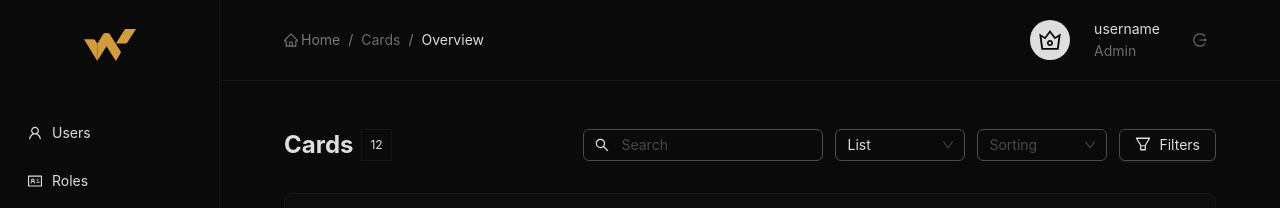
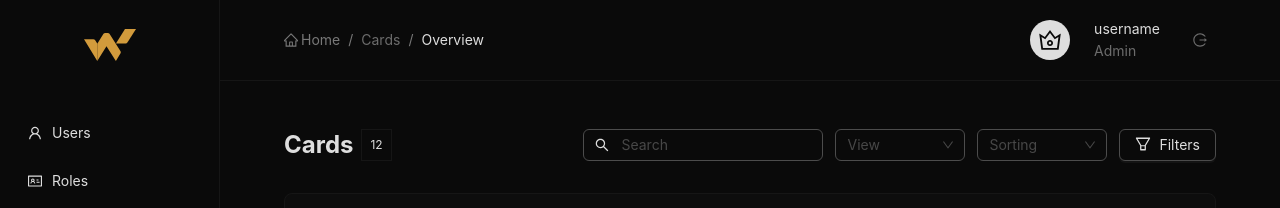
Before and after one commit to Tetiana-KET/cards-overview-list, a React (Vite) app: page /cards/overview in a window 1280 px wide. Shown: the top 208 px of the page. Built offline with nearby package versions, Linux system fonts and the light colour scheme; a web font is replaced by a local one.

Commit message:
fix: styles mismatch with layout (#2)

```diff
--- a/src/pages/CardsOverview/CardsOverview.tsx
+++ b/src/pages/CardsOverview/CardsOverview.tsx
@@ -132,7 +132,7 @@ export const CardsOverview = () => {
         {/* ACTIONS */}
         <Flex vertical={false} gap={12} wrap justify="center">
           <Search searchQuery={searchQuery} setSearchQuery={setSearchQuery} />
-          <View viewMode={viewModeForStyles} setViewMode={setViewMode} />
+          <View viewMode={viewMode} setViewMode={setViewMode} />
           <Sort sortBy={sortBy} setSortBy={setSortBy} />
           <Filter {...filterProps} />
         </Flex>
--- a/src/pages/CardsOverview/components/View.tsx
+++ b/src/pages/CardsOverview/components/View.tsx
@@ -11,7 +11,7 @@ export const View = ({ viewMode, setViewMode }: ViewProps) => {
   };
 
   return (
-    <Select style={{ width: 130 }} value={viewMode || null} onChange={handleChange} placeholder="View">
+    <Select style={{ width: 130 }} value={viewMode || undefined} onChange={handleChange} placeholder="View">
       <Select.Option value="vertical">List</Select.Option>
       <Select.Option value="horizontal">Grid</Select.Option>
     </Select>
--- a/src/styles/base.scss
+++ b/src/styles/base.scss
@@ -18,6 +18,11 @@
   > .ant-menu.ant-menu-inline
   .ant-menu-sub.ant-menu-inline {
   background: none !important;
+}
+
+sub.ant-menu-inline,
+:where(.css-1atsavp).ant-menu-light > .ant-menu.ant-menu-inline .ant-menu-sub.ant-menu-inline {
+  background: transparent;
 }
 
 :where(.css-dev-only-do-not-override-1atsavp).ant-select-single.ant-select-show-arrow .ant-select-selection-item,
```
